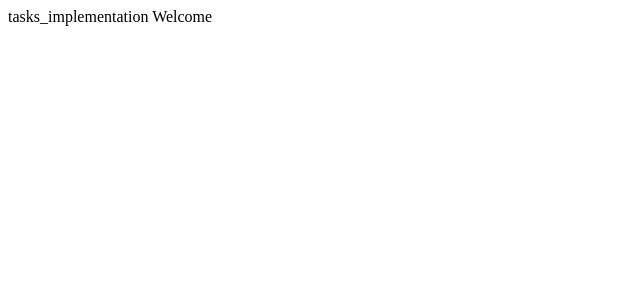
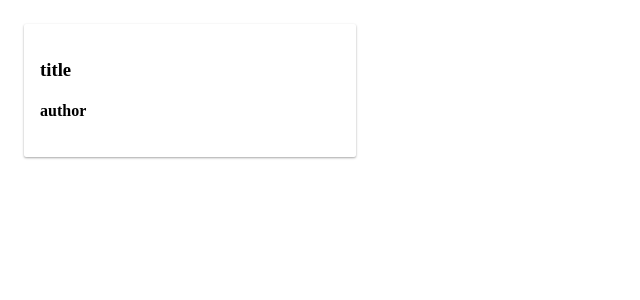
Before and after one commit to madmason/tasks_implementation, an Angular app: page / in a window 1280 px wide. Shown: the top 300 px of the page, without its empty margins (0-640 px from the left). Built offline with nearby package versions, Linux system fonts and the light colour scheme.

Commit message:
task 3b - book card creation

```diff
--- a/src/app/app.component.html
+++ b/src/app/app.component.html
@@ -1,4 +1 @@
-<!-- Toolbar -->
-<div class="toolbar" role="banner">
-  <span>{{title}} Welcome</span>
-</div>
+<app-book-card></app-book-card>
--- a/src/app/app.module.ts
+++ b/src/app/app.module.ts
@@ -3,10 +3,12 @@ import { BrowserModule } from '@angular/platform-browser';
 
 import { AppRoutingModule } from './app-routing.module';
 import { AppComponent } from './app.component';
+import { BookCardComponent } from './book-card/book-card.component';
 
 @NgModule({
   declarations: [
-    AppComponent
+    AppComponent,
+    BookCardComponent
   ],
   imports: [
     BrowserModule,
--- /dev/null
+++ b/src/app/book-card/book-card.component.html
@@ -0,0 +1,4 @@
+<div class="book-card">
+    <h3>title</h3>
+    <h4>author</h4>
+</div>
--- /dev/null
+++ b/src/app/book-card/book-card.component.scss
@@ -0,0 +1,14 @@
+.book-card {
+    display: inline-block;
+    border-radius: 2px;
+    margin: 1rem;
+    padding: 1rem;
+    width: 300px;
+
+    box-shadow: 0 1px 3px rgba(0, 0, 0, 0.12), 0 1px 2px rgba(0, 0, 0, 0.24);
+    transition: all 0.3s cubic-bezier(0.25, 0.8, 0.25, 1);
+
+    &:hover {
+      box-shadow: 0 14px 28px rgba(0, 0, 0, 0.25), 0 10px 10px rgba(0, 0, 0, 0.22);
+    }
+  }
--- /dev/null
+++ b/src/app/book-card/book-card.component.ts
@@ -0,0 +1,15 @@
+import { Component, OnInit } from '@angular/core';
+
+@Component({
+  selector: 'app-book-card',
+  templateUrl: './book-card.component.html',
+  styleUrls: ['./book-card.component.scss']
+})
+export class BookCardComponent implements OnInit {
+
+  constructor() { }
+
+  ngOnInit(): void {
+  }
+
+}
```
Also changed, not shown: 1 other file (tests, documents, lock files or other folders).
